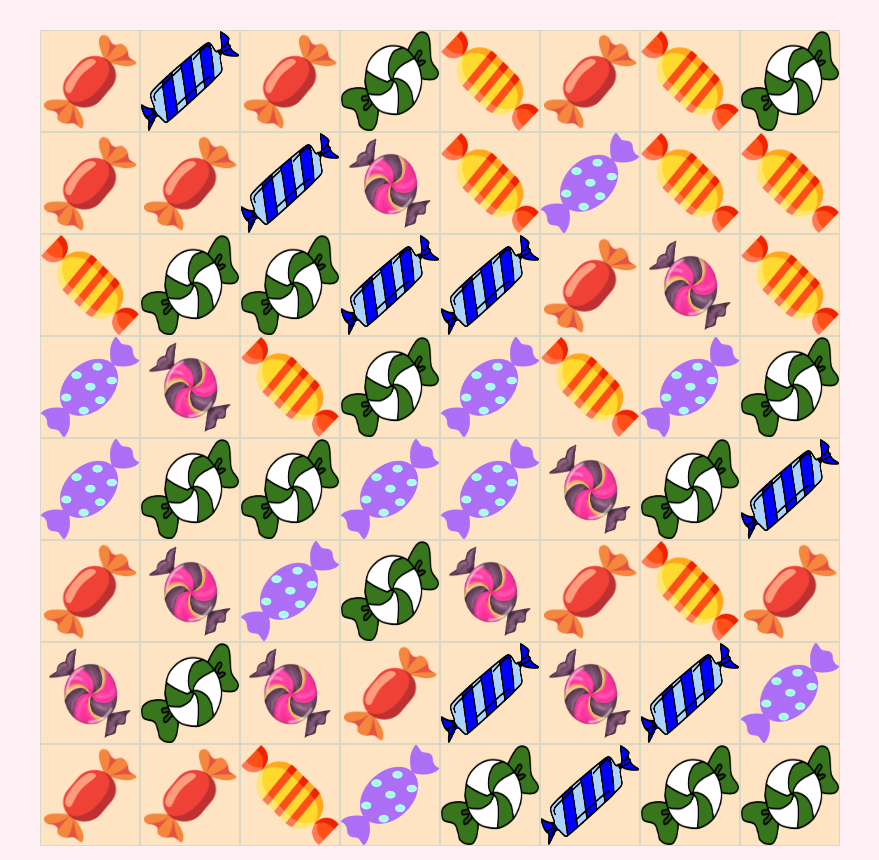
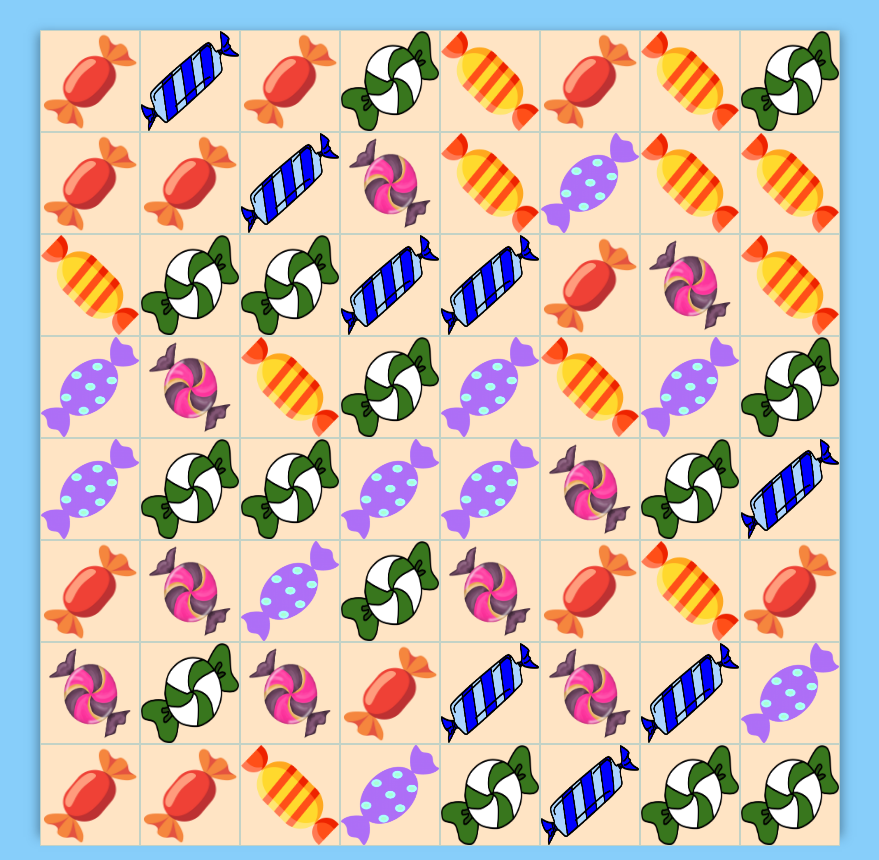
Before and after one commit to alexanderelmuratov/react-candy-crush, a React (Create React App) app: page / in a window 1280 px wide. Shown: the whole page, without its empty margins (200-1079 px from the left). Built offline with nearby package versions, Linux system fonts and the light colour scheme.

Commit message:
Update index.css

```diff
--- a/src/index.css
+++ b/src/index.css
@@ -3,7 +3,7 @@
 body {
   height: 100vh;
   margin: 0;
-  background-color: #fff0f5;
+  background-color: #87cefa;
   font-family: -apple-system, BlinkMacSystemFont, 'Segoe UI', 'Roboto', 'Oxygen',
     'Ubuntu', 'Cantarell', 'Fira Sans', 'Droid Sans', 'Helvetica Neue',
     sans-serif;
@@ -29,12 +29,12 @@ body {
   display: flex;
   flex-wrap: wrap;
   margin: 0 auto;
-  /* border: 1px solid #000 */
+  box-shadow: 0px 5px 10px 2px rgba(34, 60, 80, 0.5);
 }
 
 .game img {
   width: 98px;
   height: 100px;
   background-color: #ffe4c4;
-  border: 1px solid rgba(59, 169, 202, 0.2);;
+  border: 1px solid rgba(59, 169, 202, 0.3);;
 }
```
